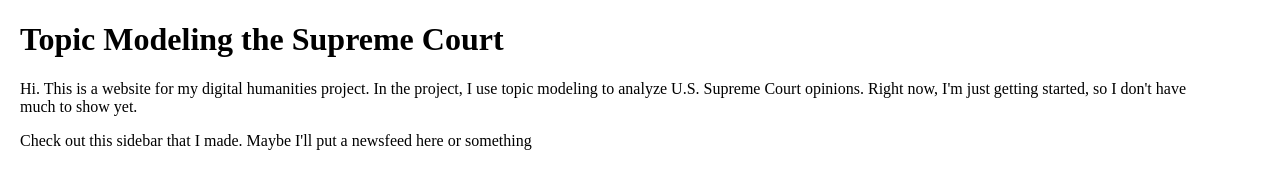
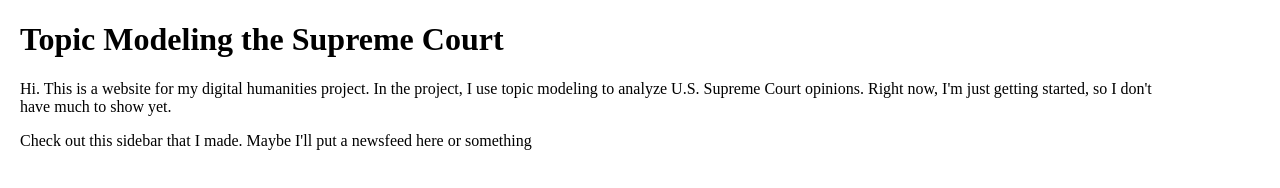
Before and after one commit to WillGordon7/scotus-project-topic-modeling, a plain HTML site: page whatever.html in a window 1280 px wide. Drawn offline with Linux system fonts and the light colour scheme.

Commit message:
Update stylesheets_simple.css

```diff
--- a/stylesheets/stylesheets_simple.css
+++ b/stylesheets/stylesheets_simple.css
@@ -1,6 +1,6 @@
 body {
   margin-top: 20px;
-  margin-right: 75px;
+  margin-right: 100px;
   margin-bottom: 100px;
   margin-left: 20px;
   height: initial;
```
